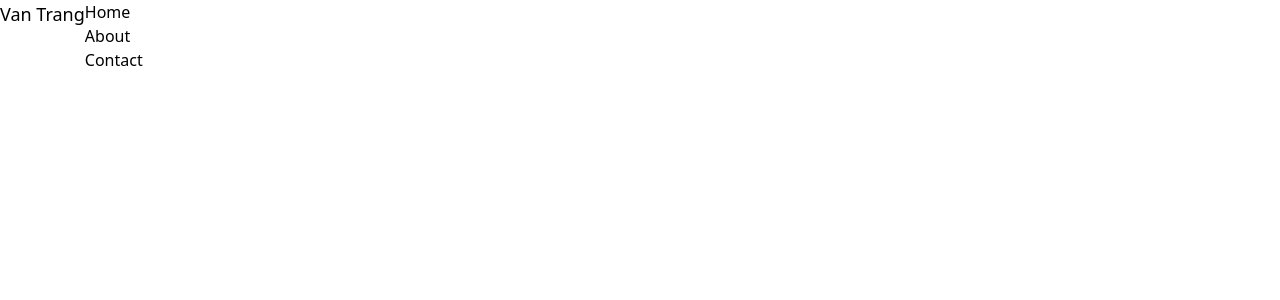
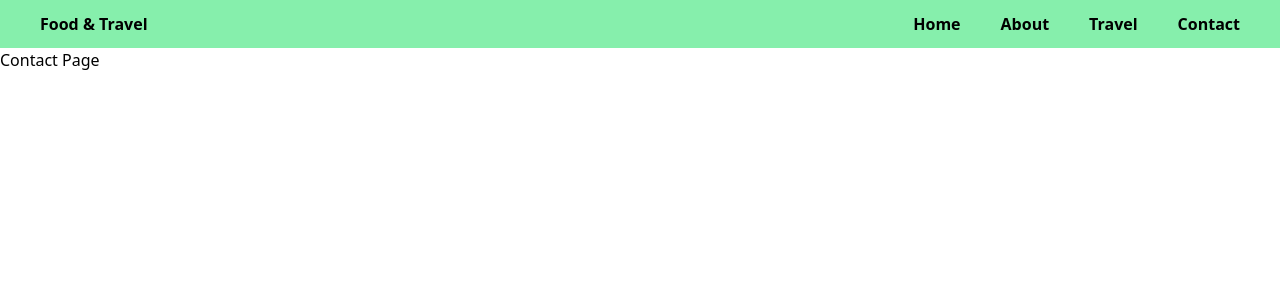
Before and after one commit to thipham2018/VanTrang, a React (Vite) app: page /contact in a window 1280 px wide. Shown: the top 300 px of the page. Built offline with nearby package versions, Linux system fonts and the light colour scheme.

Commit message:
created Contact, Travel pages, edit navbar2

```diff
--- a/src/App.jsx
+++ b/src/App.jsx
@@ -1,14 +1,13 @@
-import './App.css'
-import Navbar0 from './components/Navbar0'
+import "./App.css";
+import Navbar0 from "./components/Navbar0";
+import Navbar2 from "./components/Navbar2";
 
-function App () {
-
+function App() {
   return (
     <>
+      <Navbar2 />
+    </>
+  );
+}
 
-<Navbar0/>
- </>
-  )
-  }
-
-export default App
+export default App;
--- a/src/components/Navbar2.jsx
+++ b/src/components/Navbar2.jsx
@@ -1,5 +1,38 @@
+import { BrowserRouter, Routes, Route, Link, NavLink } from "react-router-dom";
+import Home from "../pages/Home";
+import About from "../pages/About";
+import Travel from "../pages/Travel";
+import Contact from "../pages/Contact";
+
 const Navbar2 = () => {
-  return <div>Van</div>;
+  return (
+    <div>
+      <BrowserRouter>
+        <header>
+          <nav className="flex justify-between px-10 bg-green-300 py-3 font-bold">
+            <div className="">
+              <NavLink to="/home">Food & Travel</NavLink>
+            </div>
+            <div className="gap-10 flex">
+              <NavLink to="/home">Home</NavLink>
+              <NavLink to="/about">About</NavLink>
+              <NavLink to="/travel">Travel</NavLink>
+
+              <NavLink to="/contact">Contact</NavLink>
+            </div>
+          </nav>
+        </header>
+        <main>
+          <Routes>
+            <Route path="/" element={<Home />} />
+            <Route path="/about" element={<About />} />
+            <Route path="/travel" element={<Travel />} />
+            <Route path="/contact" element={<Contact />} />
+          </Routes>
+        </main>
+      </BrowserRouter>
+    </div>
+  );
 };
 
 export default Navbar2;
--- /dev/null
+++ b/src/pages/Contact.jsx
@@ -0,0 +1,9 @@
+const Contact = () => {
+  return (
+    <div>
+      <h1>Contact Page</h1>
+    </div>
+  );
+};
+
+export default Contact;
--- /dev/null
+++ b/src/pages/Travel.jsx
@@ -0,0 +1,10 @@
+const Travel = () => {
+  return (
+    <div>
+      <h1>Travel</h1>
+      <p>Hoa hue</p>
+    </div>
+  );
+};
+
+export default Travel;
```
